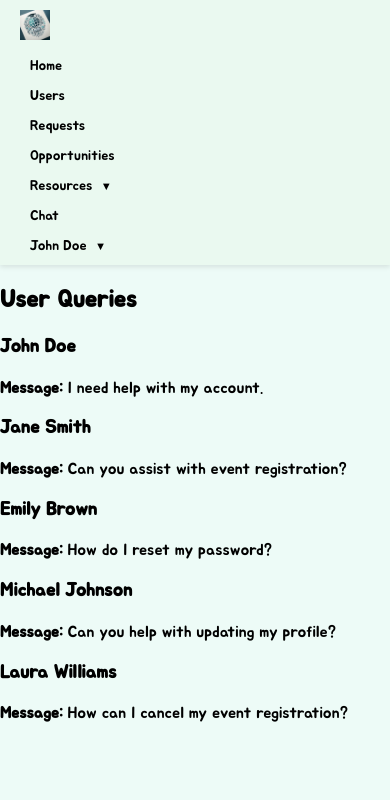
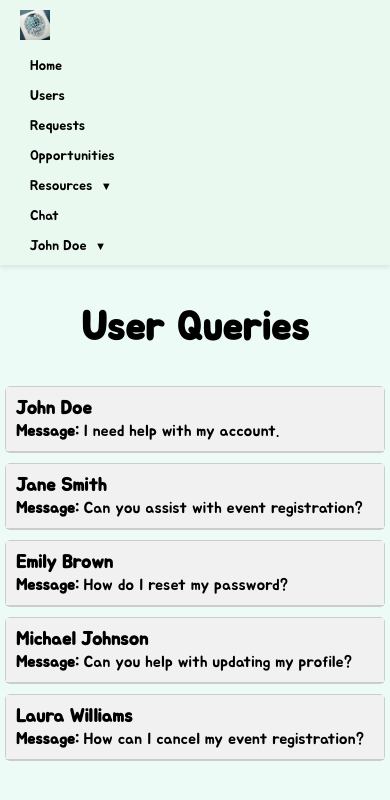
Before and after one commit to anand474/eduverseNext, a Next.js app: page /adminUserRequests in a window 390 px wide. Shown: the top 800 px of the page. Built offline with nearby package versions, Linux system fonts and the light colour scheme; sample sign-in values are in the browser's storage.

Commit message:
added css for admin user requests page

```diff
--- a/src/data/loadData.js
+++ b/src/data/loadData.js
@@ -92,8 +92,6 @@ export const users = {
   }
 };
 
-
-
 export const forums = [
   { forum_id: 1, forum_name: "Machine Learning", forum_description: "A forum to discuss Machine Learning concepts, algorithms, and projects.", created_by: 1 },
   { forum_id: 2, forum_name: "Web Development", forum_description: "Explore web development trends, tools, and practices.", created_by: 2 },
@@ -106,7 +104,6 @@ export const forums = [
   { forum_id: 9, forum_name: "Game Development", forum_description: "Game design and development discussions.", created_by: 3 },
   { forum_id: 10, forum_name: "Data Structures", forum_description: "Talk about fundamental data structures and algorithms.", created_by: 1 }
 ];
-
 
 export const postsData = [
   {
@@ -176,7 +173,6 @@ export const postsData = [
     comments: []
   }
 ];
-
 
 export const comments = [
   { comment_id: 1, by: "Jake", post_id: 1, comment_content: "Check out TensorFlow!", comment_datetime: "2024-10-02 12:30" },
@@ -265,7 +261,6 @@ export const articles = [
   { id: 6, name: "Building an Effective Resume", postedBy: "Chris Lee", date: "10/01/2024", description: "Discover how to craft a professional resume that catches the eye of recruiters.", link: "https://example.com/" }
 ];
 
-
 export const userRequestsData = [
   {
     id: 1,
--- a/src/pages/adminUserRequests.js
+++ b/src/pages/adminUserRequests.js
@@ -45,7 +45,7 @@ export default function AdminUserRequests() {
     <div>
       <AdminHeader />
       <div className={styles.adminRequestsContainer}>
-        <h2>User Queries</h2>
+        <h2 className="pageTitle">User Queries</h2>
         {requests.length === 0 ? (
           <p>No user queries available.</p>
         ) : (
--- a/src/styles/AdminUserRequests.module.css
+++ b/src/styles/AdminUserRequests.module.css
@@ -19,11 +19,11 @@ Akepati, Prem Nandhan Reddy - 1002170918
     -- Delete Button Hover Background: darkred (Dark Red)
 */
 
-.admin-requests-container {
+.adminRequestsContainer {
   padding: 20px;
 }
 
-.accordion-card {
+.accordionCard {
   border: 1px solid #ccc;
   margin-bottom: 20px;
   border-radius: 5px;
@@ -31,7 +31,7 @@ Akepati, Prem Nandhan Reddy - 1002170918
   cursor: pointer;
 }
 
-.accordion-header {
+.accordionHeader {
   padding: 20px;
   background-color: #f1f1f1;
   display: flex;
@@ -40,19 +40,19 @@ Akepati, Prem Nandhan Reddy - 1002170918
   border-bottom: 1px solid #ccc;
 }
 
-.accordion-header h3 {
+.accordionHeader h3 {
   margin: 0;
 }
 
-.accordion-header p {
+.accordionHeader p {
   margin: 0;
 }
 
-.accordion-content {
+.accordionContent {
   padding: 20px;
 }
 
-.reply-section textarea {
+.replySection textarea {
   width: 100%;
   height: 100px;
   padding: 10px;
@@ -60,9 +60,10 @@ Akepati, Prem Nandhan Reddy - 1002170918
   margin-bottom: 10px;
   border: 1px solid #ccc;
   border-radius: 5px;
+  box-sizing: border-box;
 }
 
-.reply-btn {
+.replyBtn {
   padding: 10px 20px;
   background-color: #007bff;
   color: white;
@@ -71,11 +72,11 @@ Akepati, Prem Nandhan Reddy - 1002170918
   cursor: pointer;
 }
 
-.reply-btn:hover {
+.replyBtn:hover {
   background-color: #0056b3;
 }
 
-.delete-btn {
+.deleteBtn {
   padding: 10px 20px;
   background-color: red;
   color: white;
@@ -85,81 +86,81 @@ Akepati, Prem Nandhan Reddy - 1002170918
   margin-top: 10px;
 }
 
-.delete-btn:hover {
+.deleteBtn:hover {
   background-color: darkred;
 }
 
 @media (max-width: 1024px) {
-  .admin-requests-container {
+  .adminRequestsContainer {
     padding: 15px;
   }
 
-  .accordion-card {
+  .accordionCard {
     margin-bottom: 15px;
   }
 
-  .accordion-header {
+  .accordionHeader {
     padding: 15px;
   }
 
-  .accordion-content {
+  .accordionContent {
     padding: 15px;
   }
 
-  .reply-section textarea {
+  .replySection textarea {
     height: 80px;
   }
 
-  .reply-btn, .delete-btn {
+  .replyBtn, .deleteBtn {
     padding: 8px 16px;
   }
 }
 
 @media (max-width: 768px) {
-  .admin-requests-container {
+  .adminRequestsContainer {
     padding: 10px;
   }
 
-  .accordion-card {
+  .accordionCard {
     margin-bottom: 10px;
   }
 
-  .accordion-header {
+  .accordionHeader {
     padding: 10px;
   }
 
-  .accordion-content {
+  .accordionContent {
     padding: 10px;
   }
 
-  .reply-section textarea {
+  .replySection textarea {
     height: 60px;
   }
 
-  .reply-btn, .delete-btn {
+  .replyBtn, .deleteBtn {
     padding: 6px 12px;
   }
 }
 
 @media (max-width: 480px) {
-  .admin-requests-container {
+  .adminRequestsContainer {
     padding: 5px;
   }
 
-  .accordion-header {
+  .accordionHeader {
     flex-direction: column;
     align-items: flex-start;
   }
 
-  .accordion-content {
+  .accordionContent {
     padding: 5px;
   }
 
-  .reply-section textarea {
+  .replySection textarea {
     height: 50px;
   }
 
-  .reply-btn, .delete-btn {
+  .replyBtn, .deleteBtn {
     width: 100%;
     padding: 5px 10px;
     margin-top: 5px;
```
